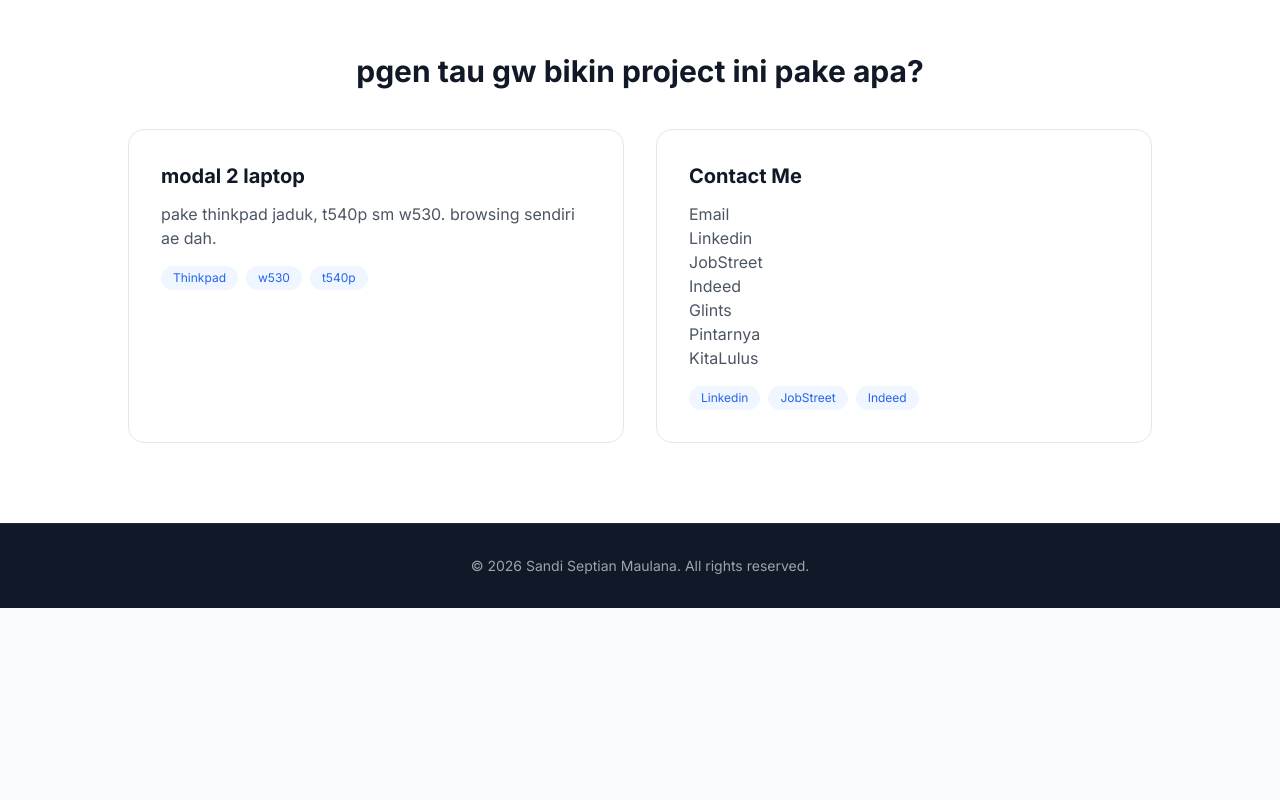
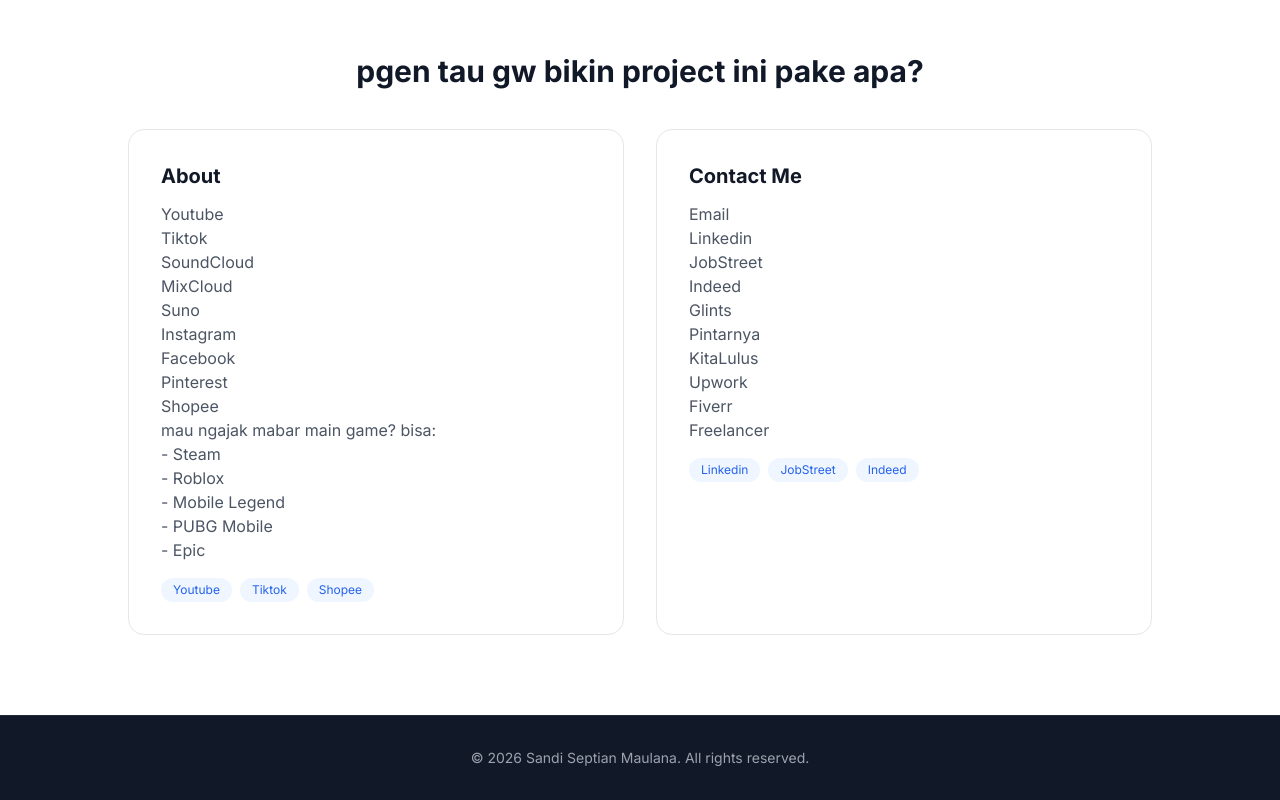
Before and after one commit to fureyana48/porto-cv, a plain HTML site: page index.html in a window 1280 px wide. Shown: the part 1189-1989 px from the top of the page. Before the commit the page ends 1797 px from the top, so only its background shows below. Drawn offline with nearby package versions, Linux system fonts and the light colour scheme.

Commit message:
Update project descriptions and add social links

```diff
--- a/index.html
+++ b/index.html
@@ -114,12 +114,27 @@
 
                 <!-- PROJECT 1 -->
                 <div class="border border-gray-200 dark:border-gray-800 rounded-2xl p-8 hover:shadow-lg dark:hover:border-gray-700 transition bg-white dark:bg-gray-900">
-                    <h4 class="text-xl font-bold text-gray-900 dark:text-white mb-3">modal 2 laptop</h4>
-                    <p class="text-gray-600 dark:text-gray-300 mb-4">pake thinkpad jaduk, t540p sm w530. browsing sendiri ae dah.</p>
+                    <h4 class="text-xl font-bold text-gray-900 dark:text-white mb-3">About</h4>
+                    <p class="text-gray-600 dark:text-gray-300 mb-4"><a href="https://www.youtube.com/@SandiSeptianMaulana" target="_blank">Youtube</a>
+                </br><a href="https://www.tiktok.com/@sandi_septian" target="_blank">Tiktok</a>
+                </br>SoundCloud
+                </br>MixCloud
+                </br>Suno
+                </br>Instagram
+                </br>Facebook
+                </br>Pinterest
+                </br>Shopee
+                </br>mau ngajak mabar main game? bisa:
+                </br>- Steam
+                </br>- Roblox
+                </br>- Mobile Legend
+                </br>- PUBG Mobile
+                </br>- Epic
+                </p>
                     <div class="flex flex-wrap gap-2">
-                        <span class="bg-blue-50 dark:bg-blue-950/50 text-blue-600 dark:text-blue-400 text-xs px-3 py-1 rounded-full font-medium">Thinkpad</span>
-                        <span class="bg-blue-50 dark:bg-blue-950/50 text-blue-600 dark:text-blue-400 text-xs px-3 py-1 rounded-full font-medium">w530</span>
-                        <span class="bg-blue-50 dark:bg-blue-950/50 text-blue-600 dark:text-blue-400 text-xs px-3 py-1 rounded-full font-medium">t540p</span>
+                        <span class="bg-blue-50 dark:bg-blue-950/50 text-blue-600 dark:text-blue-400 text-xs px-3 py-1 rounded-full font-medium">Youtube</span>
+                        <span class="bg-blue-50 dark:bg-blue-950/50 text-blue-600 dark:text-blue-400 text-xs px-3 py-1 rounded-full font-medium">Tiktok</span>
+                        <span class="bg-blue-50 dark:bg-blue-950/50 text-blue-600 dark:text-blue-400 text-xs px-3 py-1 rounded-full font-medium">Shopee</span>
                     </div>
                 </div>
 
@@ -133,6 +148,9 @@
                 </br>Glints
                 </br>Pintarnya
                 </br>KitaLulus
+                </br>Upwork
+                </br>Fiverr
+                </br>Freelancer
                     </p>
                     <div class="flex flex-wrap gap-2">
                         <span class="bg-blue-50 dark:bg-blue-950/50 text-blue-600 dark:text-blue-400 text-xs px-3 py-1 rounded-full font-medium">Linkedin</span>
```
